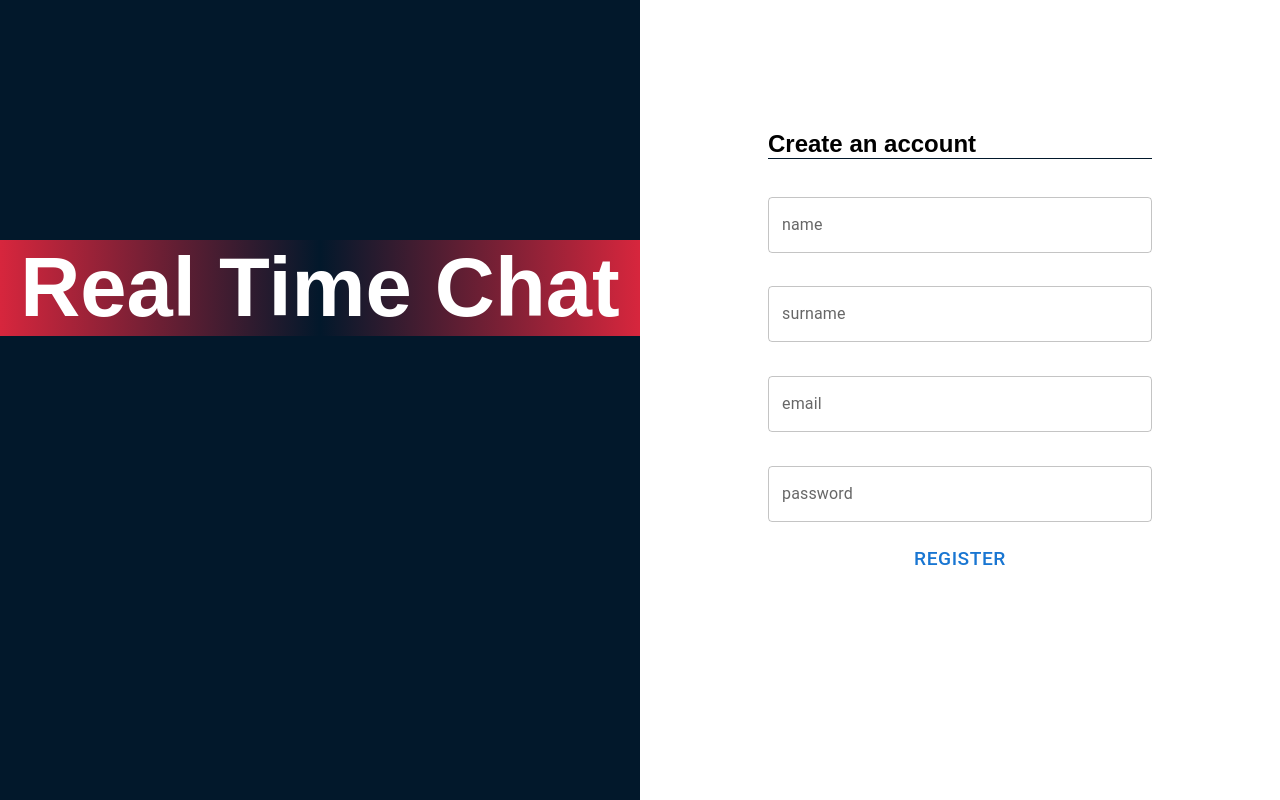
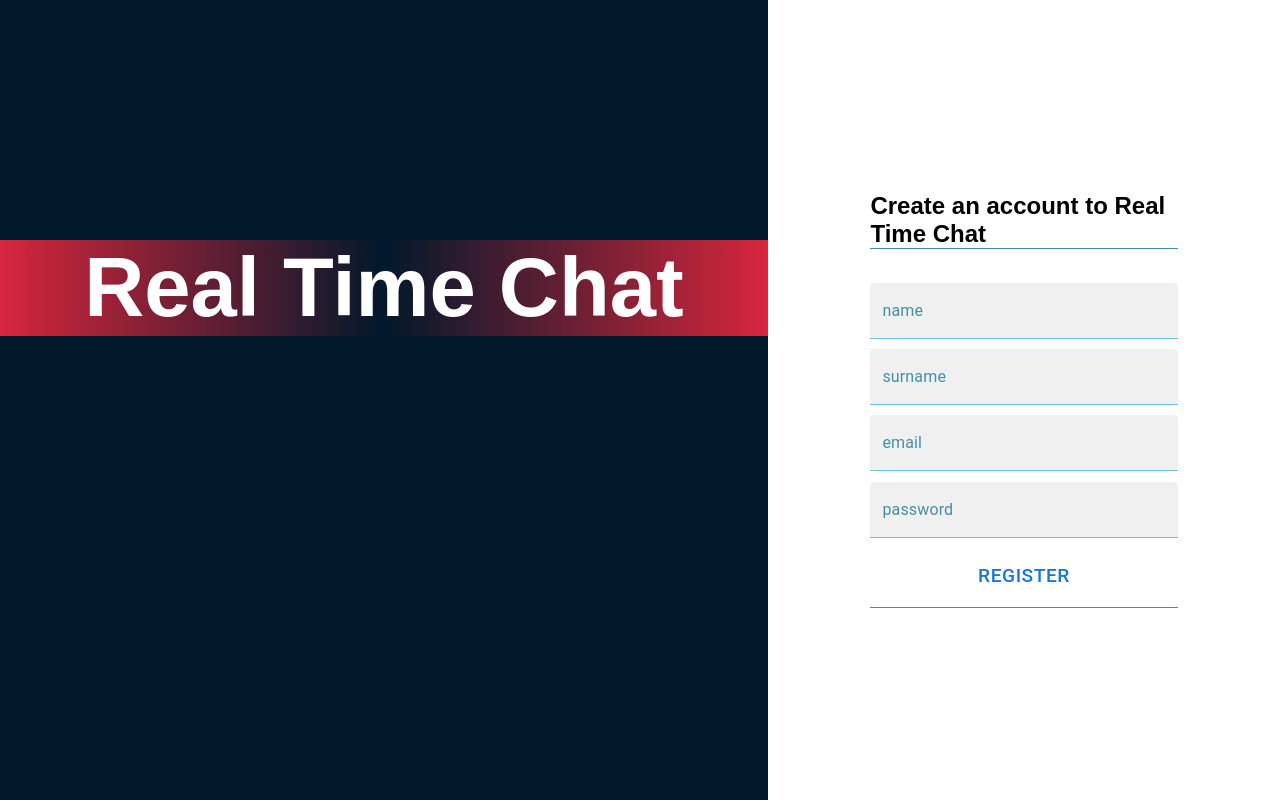
Before and after one commit to BulandaK/real-time-chat-ui, a React (Vite) app: page /register in a window 1280 px wide. Built offline with nearby package versions, Linux system fonts and the light colour scheme.

Commit message:
add custom TexdFiled to register form

```diff
--- a/src/App.css
+++ b/src/App.css
@@ -8,7 +8,7 @@
   display: flex;
 }
 .layout-title {
-  width: 50%;
+  width: 60%;
   height: 100%;
   display: inline-block;
   background-color: #02182b;
--- a/src/pages/RegisterPage/RegisterPage.css
+++ b/src/pages/RegisterPage/RegisterPage.css
@@ -1,6 +1,6 @@
 .reg-container {
   /* background-color: #68c5db; */
-  width: 50%;
+  width: 40%;
   height: 100%;
   display: flex;
   flex-direction: column;
@@ -9,37 +9,33 @@
 }
 .reg-title {
   /* background-color: aqua; */
-  margin-top: 20%;
+  /* margin-top: 20%; */
   width: 60%;
-  border-bottom: 1px solid #02182b;
 }
 
 .reg-form {
   width: 60%;
-  height: 80%;
+  height: 45%;
   display: flex;
   flex-direction: column;
   align-items: center;
-
+  justify-content: space-around;
+  border-top: 1px solid #448fa3;
+  border-bottom: 1px solid #448fa3;
   /* background-color: #68c5db; */
 }
 
 .reg-form > div {
   width: 100%;
   height: 8%;
-  margin-top: 10%;
-  /* border-radius: 5%; */
-  /* color: #0197f6; */
+}
+.reg-form > div:nth-child(1) {
+  margin-top: 5%;
 }
 
-/* .reg-form > div:nth-child(1) {
-  margin-top: 15%;
-} */
 .reg-form > button {
   margin-top: 5%;
   width: 30%;
   height: 7%;
   font-size: 1.2rem;
-  /* color: #d7263d; */
-  /* background-color: #d7263d; */
 }
--- a/src/pages/RegisterPage/RegisterPage.tsx
+++ b/src/pages/RegisterPage/RegisterPage.tsx
@@ -1,5 +1,6 @@
 // import React from "react";
 import { Button, TextField } from "@mui/material";
+import { styled } from "@mui/material/styles";
 import "./RegisterPage.css";
 import { useForm, SubmitHandler } from "react-hook-form";
 
@@ -9,6 +10,31 @@ type Inputs = {
   email: string;
   password: string;
 };
+const CustomCssInput = styled(TextField)({
+  "& label.Mui-focused": {
+    color: "#448FA3",
+  },
+  "& label": { color: "#448FA3" },
+  "& .MuiFilledInput-underline:after": {
+    borderBottomColor: "#68C5DB",
+  },
+  "& .MuiFilledInput-underline:before": {
+    borderBottomColor: "#68C5DB",
+  },
+  "& .MuiFilledInput-root": {
+    // backgroundColor: "#448FA3", // Background color for filled variant
+    "&:hover": {
+      backgroundColor: "#68C5DB",
+    },
+    "&.Mui-focused": {
+      backgroundColor: "#68C5DB",
+      color: "#fff",
+    },
+  },
+  "& .MuiInputBase-input": {
+    // color: "#fff", // Text color for better contrast with the background
+  },
+});
 
 const RegisterPage = () => {
   const {
@@ -28,27 +54,32 @@ const RegisterPage = () => {
   console.log(errors);
   return (
     <div className="reg-container">
-      <h2 className="reg-title">Create an account</h2>
+      <h2 className="reg-title">Create an account to Real Time Chat</h2>
 
       <form onSubmit={handleSubmit(onSubmit)} className="reg-form">
         {/* register your input into the hook by invoking the "register" function */}
 
-        <TextField
+        <CustomCssInput
           label="name"
           {...register("name", { required: true })}
-          variant="outlined"
+          variant="filled"
           error={errors.name ? true : false}
         />
-        <TextField
+        <CustomCssInput
           label="surname"
           {...register("surname", { required: true })}
-          variant="outlined"
+          variant="filled"
         />
-        <TextField label="email" {...register("email", { required: true })} />
+        <CustomCssInput
+          label="email"
+          variant="filled"
+          {...register("email", { required: true })}
+        />
 
-        <TextField
+        <CustomCssInput
           label="password"
           type="password"
+          variant="filled"
           {...register("password", {
             required: true,
             minLength: { value: 8, message: "min length is 8" },
```
